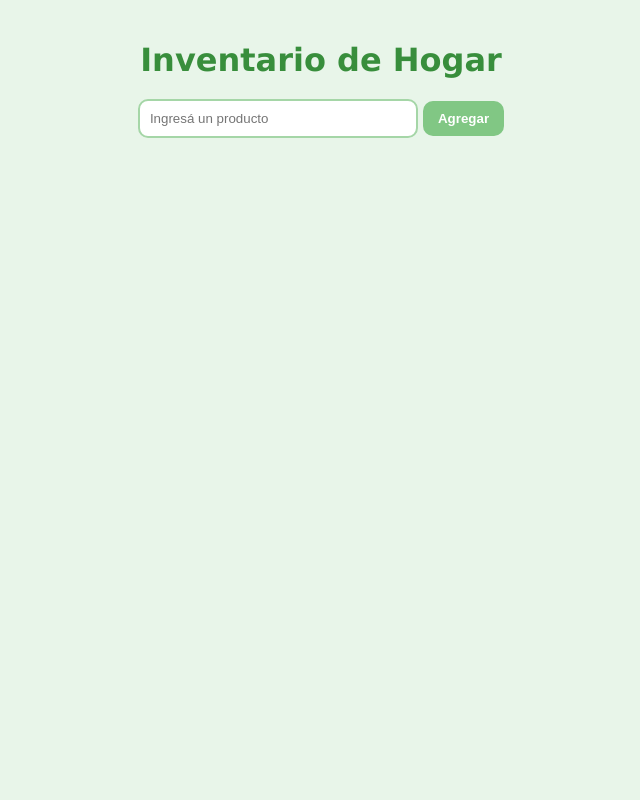
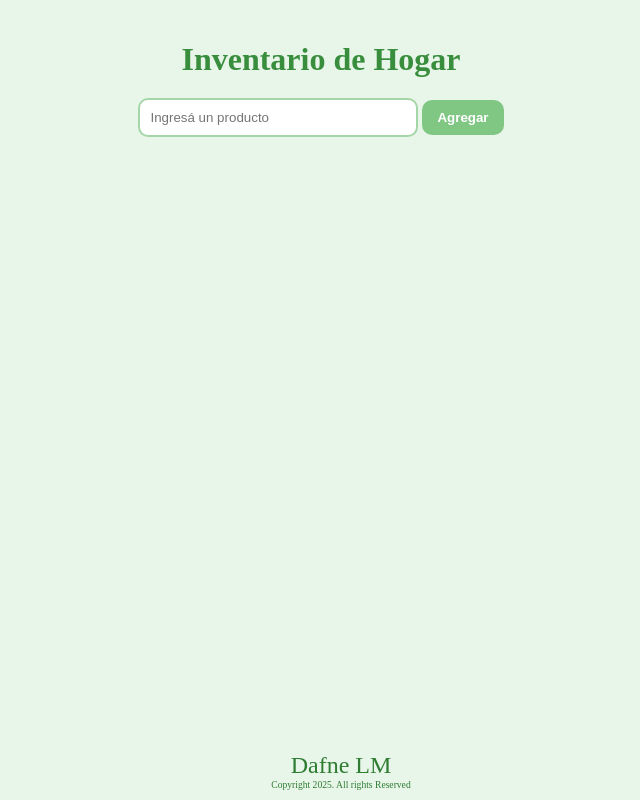
Before and after one commit to DafneNahir/InventarioHogar, a plain HTML site: page index.html in a window 1280 px wide. Shown: the whole page, without its empty margins (319-959 px from the left). Drawn offline with Linux system fonts and the light colour scheme.

Commit message:
Agregado de footer

```diff
--- a/css/style.css
+++ b/css/style.css
@@ -1,5 +1,5 @@
 body {
-    font-family: 'Lucida Sans', 'Lucida Sans Regular', 'Lucida Grande', 'Lucida Sans Unicode', Geneva, Verdana, sans-serif;
+    font-family: "Montserrat, Consolas, 'Courier New', monospace";
     background-color: #e8f5e9;
     color: #2e7d32;
     text-align: center;
@@ -68,3 +68,33 @@ li {
     margin: 0 5px;
     padding: 5px 10px;
 }
+
+h2 {
+    font-family: "Montserrat, Consolas, 'Courier New', monospace";
+    text-align: center;
+    font-size: 2.5em;
+    justify-items: center;
+    margin: 0;
+    font-weight: 200;
+}
+h2:hover {
+    font-size: 3em;
+}
+
+footer {
+    display: grid;
+    grid-auto-flow: row;
+    text-align: center;
+    position: absolute;
+    bottom: 0;
+    font-size: 0.6em;
+    width: 100%;
+    margin-bottom: 10px;
+    align-content: center;
+    justify-content: center;
+    padding: 0;
+}
+
+p{
+    margin: 0;
+}
--- a/index.html
+++ b/index.html
@@ -15,7 +15,9 @@
 </head>
 
 <body>
-    <h1>Inventario de Hogar</h1>
+    <header>
+        <h1>Inventario de Hogar</h1>
+    </header>
 
     <section id="agregarProducto">
         <input type="text" id="nombreProducto" placeholder="Ingresá un producto">
@@ -23,5 +25,10 @@
     </section>
 
     <ul id="listaInventario"></ul>
+
+    <footer>
+        <h2 class="foo">Dafne LM</h2>
+        <p>Copyright 2025. All rights Reserved</p>
+    </footer>
 </body>
 </html>
```
